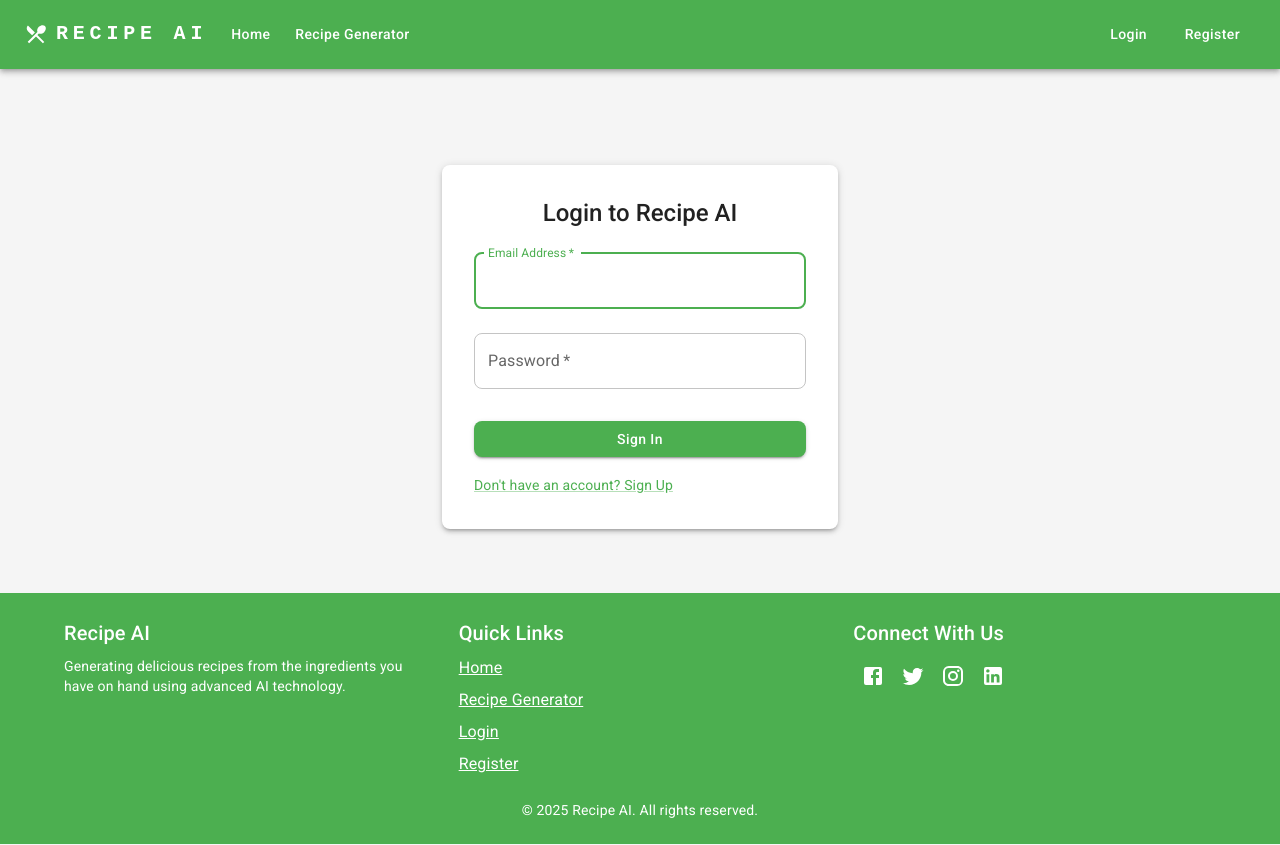
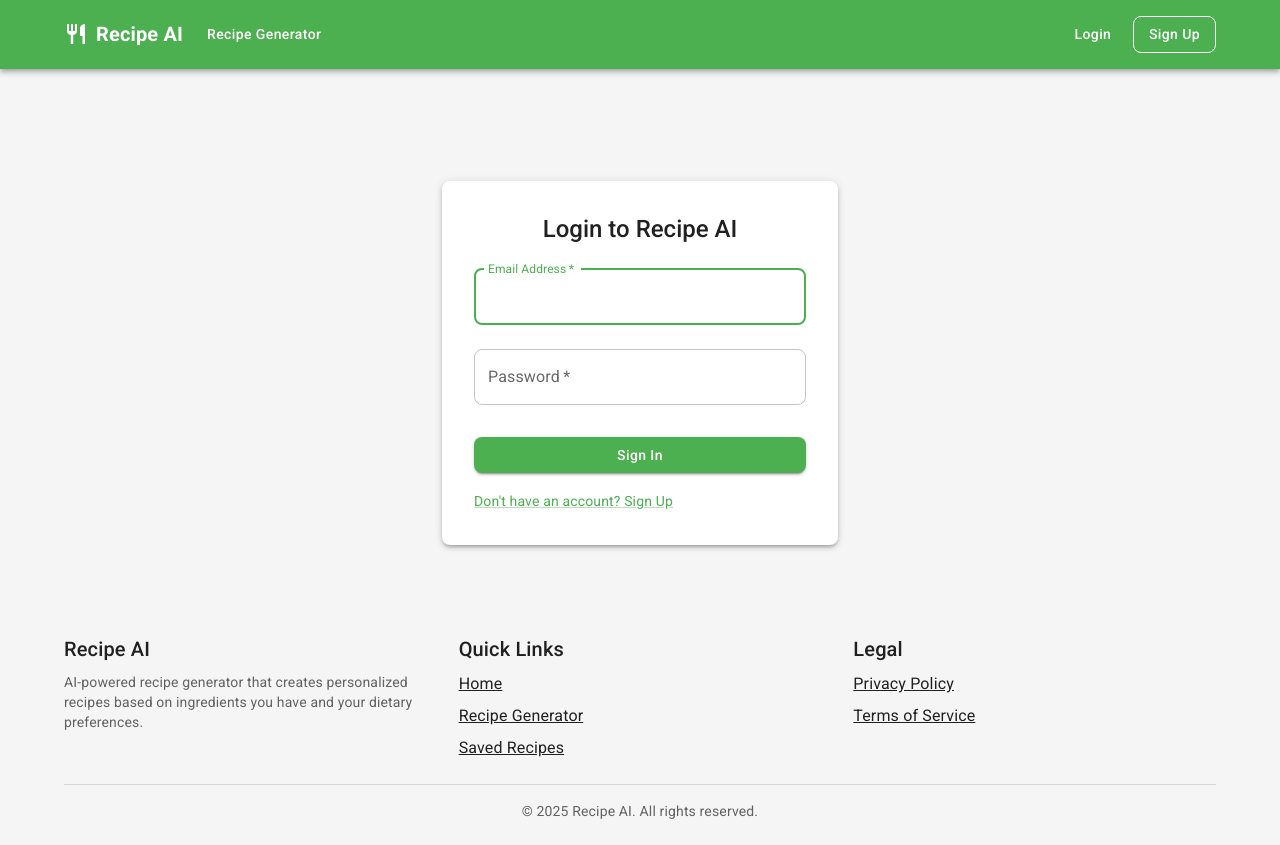
Before and after one commit to dxaginfo/ai-recipe-generator-platform, a React (Create React App) app in the folder frontend/: page /login in a window 1280 px wide. Built offline with nearby package versions, Linux system fonts and the light colour scheme.

Commit message:
Add layout components (Header and Footer)

```diff
--- a/frontend/src/components/layout/Footer.jsx
+++ b/frontend/src/components/layout/Footer.jsx
@@ -1,10 +1,6 @@
 import React from 'react';
-import { Box, Container, Typography, Link, Grid, IconButton } from '@mui/material';
 import { Link as RouterLink } from 'react-router-dom';
-import FacebookIcon from '@mui/icons-material/Facebook';
-import TwitterIcon from '@mui/icons-material/Twitter';
-import InstagramIcon from '@mui/icons-material/Instagram';
-import LinkedInIcon from '@mui/icons-material/LinkedIn';
+import { Box, Typography, Container, Grid, Link, Divider } from '@mui/material';
 
 function Footer() {
   return (
@@ -14,22 +10,22 @@ function Footer() {
         py: 3,
         px: 2,
         mt: 'auto',
-        backgroundColor: (theme) => theme.palette.primary.main,
-        color: 'white',
+        backgroundColor: (theme) => theme.palette.grey[100],
       }}
     >
       <Container maxWidth="lg">
         <Grid container spacing={4}>
           <Grid item xs={12} sm={4}>
-            <Typography variant="h6" gutterBottom>
+            <Typography variant="h6" color="text.primary" gutterBottom>
               Recipe AI
             </Typography>
-            <Typography variant="body2">
-              Generating delicious recipes from the ingredients you have on hand using advanced AI technology.
+            <Typography variant="body2" color="text.secondary">
+              AI-powered recipe generator that creates personalized recipes based on ingredients you have and your dietary preferences.
             </Typography>
           </Grid>
+
           <Grid item xs={12} sm={4}>
-            <Typography variant="h6" gutterBottom>
+            <Typography variant="h6" color="text.primary" gutterBottom>
               Quick Links
             </Typography>
             <Link component={RouterLink} to="/" color="inherit" display="block" sx={{ mb: 1 }}>
@@ -38,38 +34,29 @@ function Footer() {
             <Link component={RouterLink} to="/generator" color="inherit" display="block" sx={{ mb: 1 }}>
               Recipe Generator
             </Link>
-            <Link component={RouterLink} to="/login" color="inherit" display="block" sx={{ mb: 1 }}>
-              Login
-            </Link>
-            <Link component={RouterLink} to="/register" color="inherit" display="block">
-              Register
+            <Link component={RouterLink} to="/saved-recipes" color="inherit" display="block" sx={{ mb: 1 }}>
+              Saved Recipes
             </Link>
           </Grid>
+
           <Grid item xs={12} sm={4}>
-            <Typography variant="h6" gutterBottom>
-              Connect With Us
+            <Typography variant="h6" color="text.primary" gutterBottom>
+              Legal
             </Typography>
-            <IconButton color="inherit" aria-label="Facebook">
-              <FacebookIcon />
-            </IconButton>
-            <IconButton color="inherit" aria-label="Twitter">
-              <TwitterIcon />
-            </IconButton>
-            <IconButton color="inherit" aria-label="Instagram">
-              <InstagramIcon />
-            </IconButton>
-            <IconButton color="inherit" aria-label="LinkedIn">
-              <LinkedInIcon />
-            </IconButton>
+            <Link component={RouterLink} to="/privacy" color="inherit" display="block" sx={{ mb: 1 }}>
+              Privacy Policy
+            </Link>
+            <Link component={RouterLink} to="/terms" color="inherit" display="block" sx={{ mb: 1 }}>
+              Terms of Service
+            </Link>
           </Grid>
         </Grid>
-        <Box mt={3}>
-          <Typography variant="body2" align="center">
-            {'© '}
-            {new Date().getFullYear()}
-            {' Recipe AI. All rights reserved.'}
-          </Typography>
-        </Box>
+
+        <Divider sx={{ my: 2 }} />
+
+        <Typography variant="body2" color="text.secondary" align="center">
+          © {new Date().getFullYear()} Recipe AI. All rights reserved.
+        </Typography>
       </Container>
     </Box>
   );
--- a/frontend/src/components/layout/Header.jsx
+++ b/frontend/src/components/layout/Header.jsx
@@ -1,5 +1,6 @@
 import React, { useState } from 'react';
 import { Link as RouterLink, useNavigate } from 'react-router-dom';
+import { useSelector, useDispatch } from 'react-redux';
 import {
   AppBar,
   Box,
@@ -13,33 +14,26 @@ import {
   Tooltip,
   MenuItem,
   Link,
+  useTheme,
+  useMediaQuery,
 } from '@mui/material';
 import MenuIcon from '@mui/icons-material/Menu';
-import RestaurantMenuIcon from '@mui/icons-material/RestaurantMenu';
-
-// Will use Redux for auth state management
-const user = null; // This will come from Redux state
+import RestaurantIcon from '@mui/icons-material/Restaurant';
+import { logout, reset } from '../../features/auth/authSlice';
 
 const pages = [
-  { name: 'Home', path: '/' },
-  { name: 'Recipe Generator', path: '/generator' },
-];
-
-const authPages = [
-  { name: 'Login', path: '/login' },
-  { name: 'Register', path: '/register' },
-];
-
-const userPages = [
-  { name: 'My Recipes', path: '/saved-recipes' },
-  { name: 'Profile', path: '/profile' },
-  { name: 'Logout', path: '/logout' },
+  { title: 'Recipe Generator', path: '/generator' },
+  { title: 'Saved Recipes', path: '/saved-recipes', protected: true },
 ];
 
 function Header() {
+  const theme = useTheme();
+  const isMobile = useMediaQuery(theme.breakpoints.down('md'));
   const [anchorElNav, setAnchorElNav] = useState(null);
   const [anchorElUser, setAnchorElUser] = useState(null);
   const navigate = useNavigate();
+  const dispatch = useDispatch();
+  const { user } = useSelector((state) => state.auth);
 
   const handleOpenNavMenu = (event) => {
     setAnchorElNav(event.currentTarget);
@@ -57,21 +51,19 @@ function Header() {
     setAnchorElUser(null);
   };
 
-  const handleUserMenuClick = (path) => {
-    if (path === '/logout') {
-      // Handle logout logic here - will be implemented with Redux
-      console.log('Logout clicked');
-    } else {
-      navigate(path);
-    }
+  const onLogout = () => {
+    dispatch(logout());
+    dispatch(reset());
+    navigate('/');
     handleCloseUserMenu();
   };
 
   return (
-    <AppBar position="static">
-      <Container maxWidth="xl">
+    <AppBar position="static" sx={{ mb: 2 }}>
+      <Container maxWidth="lg">
         <Toolbar disableGutters>
-          <RestaurantMenuIcon sx={{ display: { xs: 'none', md: 'flex' }, mr: 1 }} />
+          {/* Logo for desktop */}
+          <RestaurantIcon sx={{ display: { xs: 'none', md: 'flex' }, mr: 1 }} />
           <Typography
             variant="h6"
             noWrap
@@ -80,20 +72,19 @@ function Header() {
             sx={{
               mr: 2,
               display: { xs: 'none', md: 'flex' },
-              fontFamily: 'monospace',
               fontWeight: 700,
-              letterSpacing: '.3rem',
               color: 'inherit',
               textDecoration: 'none',
             }}
           >
-            RECIPE AI
+            Recipe AI
           </Typography>
 
+          {/* Mobile menu */}
           <Box sx={{ flexGrow: 1, display: { xs: 'flex', md: 'none' } }}>
             <IconButton
               size="large"
-              aria-label="account of current user"
+              aria-label="menu"
               aria-controls="menu-appbar"
               aria-haspopup="true"
               onClick={handleOpenNavMenu}
@@ -119,21 +110,26 @@ function Header() {
                 display: { xs: 'block', md: 'none' },
               }}
             >
-              {pages.map((page) => (
-                <MenuItem key={page.name} onClick={handleCloseNavMenu}>
-                  <Link
+              {pages.map((page) => {
+                // Skip protected pages if user is not logged in
+                if (page.protected && !user) return null;
+
+                return (
+                  <MenuItem
+                    key={page.title}
+                    onClick={handleCloseNavMenu}
                     component={RouterLink}
                     to={page.path}
-                    sx={{ textDecoration: 'none', color: 'inherit' }}
                   >
-                    <Typography textAlign="center">{page.name}</Typography>
-                  </Link>
+                    <Typography textAlign="center">{page.title}</Typography>
                   </MenuItem>
-              ))}
+                );
+              })}
             </Menu>
           </Box>
 
-          <RestaurantMenuIcon sx={{ display: { xs: 'flex', md: 'none' }, mr: 1 }} />
+          {/* Logo for mobile */}
+          <RestaurantIcon sx={{ display: { xs: 'flex', md: 'none' }, mr: 1 }} />
           <Typography
             variant="h5"
             noWrap
@@ -143,36 +139,47 @@ function Header() {
               mr: 2,
               display: { xs: 'flex', md: 'none' },
               flexGrow: 1,
-              fontFamily: 'monospace',
               fontWeight: 700,
-              letterSpacing: '.3rem',
               color: 'inherit',
               textDecoration: 'none',
             }}
           >
-            RECIPE AI
+            Recipe AI
           </Typography>
 
+          {/* Desktop menu */}
           <Box sx={{ flexGrow: 1, display: { xs: 'none', md: 'flex' } }}>
-            {pages.map((page) => (
+            {pages.map((page) => {
+              // Skip protected pages if user is not logged in
+              if (page.protected && !user) return null;
+
+              return (
                 <Button
-                key={page.name}
+                  key={page.title}
                   component={RouterLink}
                   to={page.path}
                   onClick={handleCloseNavMenu}
                   sx={{ my: 2, color: 'white', display: 'block' }}
                 >
-                {page.name}
+                  {page.title}
                 </Button>
-            ))}
+              );
+            })}
           </Box>
 
+          {/* User menu */}
           <Box sx={{ flexGrow: 0 }}>
             {user ? (
               <>
                 <Tooltip title="Open settings">
                   <IconButton onClick={handleOpenUserMenu} sx={{ p: 0 }}>
-                    <Avatar alt={user.name} src="/static/images/avatar/2.jpg" />
+                    <Avatar
+                      alt={user.name}
+                      src="/static/images/avatar/2.jpg"
+                      sx={{ bgcolor: 'secondary.main' }}
+                    >
+                      {user.name.charAt(0)}
+                    </Avatar>
                   </IconButton>
                 </Tooltip>
                 <Menu
@@ -191,25 +198,38 @@ function Header() {
                   open={Boolean(anchorElUser)}
                   onClose={handleCloseUserMenu}
                 >
-                  {userPages.map((page) => (
-                    <MenuItem key={page.name} onClick={() => handleUserMenuClick(page.path)}>
-                      <Typography textAlign="center">{page.name}</Typography>
+                  <MenuItem
+                    onClick={handleCloseUserMenu}
+                    component={RouterLink}
+                    to="/profile"
+                  >
+                    <Typography textAlign="center">Profile</Typography>
                   </MenuItem>
-                  ))}
+                  <MenuItem onClick={onLogout}>
+                    <Typography textAlign="center">Logout</Typography>
+                  </MenuItem>
                 </Menu>
               </>
             ) : (
               <Box sx={{ display: 'flex' }}>
-                {authPages.map((page) => (
                 <Button
-                    key={page.name}
                   component={RouterLink}
-                    to={page.path}
-                    sx={{ color: 'white', mx: 1 }}
+                  to="/login"
+                  color="inherit"
+                  sx={{ mr: 1 }}
                 >
-                    {page.name}
+                  Login
                 </Button>
-                ))}
+                {!isMobile && (
+                  <Button
+                    component={RouterLink}
+                    to="/register"
+                    variant="outlined"
+                    color="inherit"
+                  >
+                    Sign Up
+                  </Button>
+                )}
               </Box>
             )}
           </Box>
```
Lines whose indentation alone changed are shown as unchanged.
